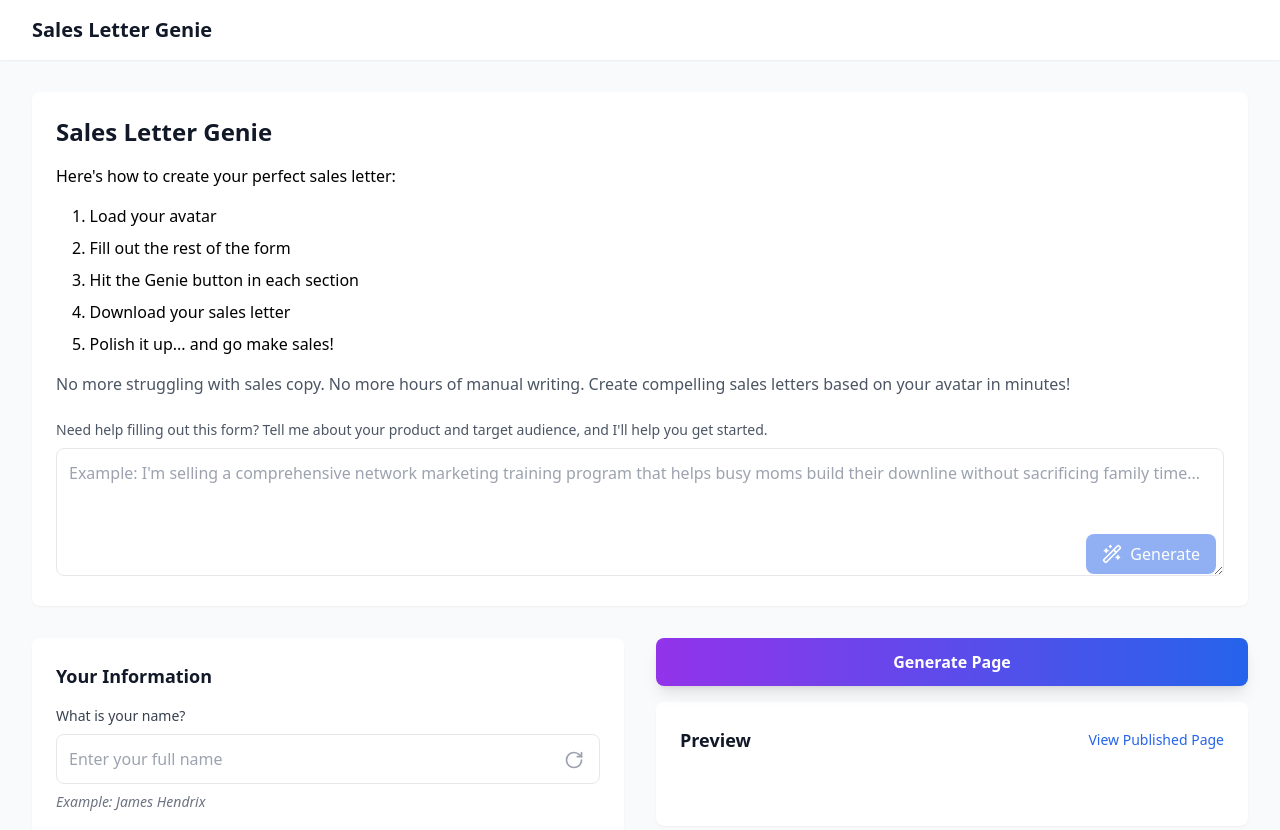
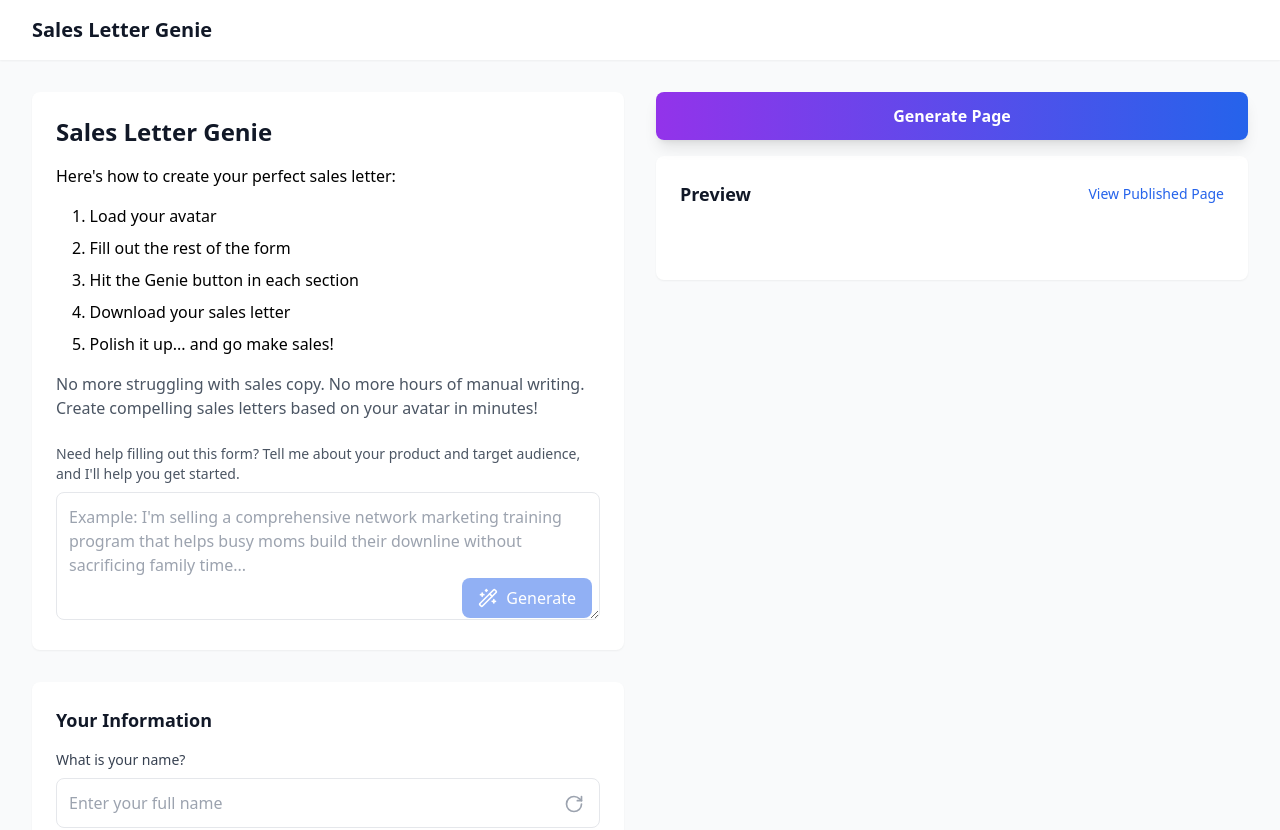
Before and after one commit to rapidstartup/copycontentai, a React (Vite) app: page / in a window 1280 px wide. Shown: the top 830 px of the page. Built offline with nearby package versions, Linux system fonts and the light colour scheme.

Commit message:
move generate box into input column

```diff
--- a/src/App.tsx
+++ b/src/App.tsx
@@ -207,14 +207,15 @@ function App() {
       </nav>
 
       <div className="max-w-7xl mx-auto px-4 sm:px-6 lg:px-8 py-8">
+        <div className="grid grid-cols-1 lg:grid-cols-2 gap-8">
+          {/* Form Column - Now with AIStarter at the top */}
+          <div>
             <AIStarter
               onGenerate={handleGenerateContent}
               loading={loading}
               error={error}
             />
 
-        <div className="grid grid-cols-1 lg:grid-cols-2 gap-8">
-          {/* Form Column */}
             <div className="bg-white rounded-lg shadow-sm p-6">
               <AvatarForm
                 data={formData}
@@ -222,6 +223,7 @@ function App() {
                 onRegenerate={handleRedoContent}
                 loading={fieldLoading}
               />
+            </div>
           </div>
 
           {/* Preview Column */}
```
Lines whose indentation alone changed are shown as unchanged.
